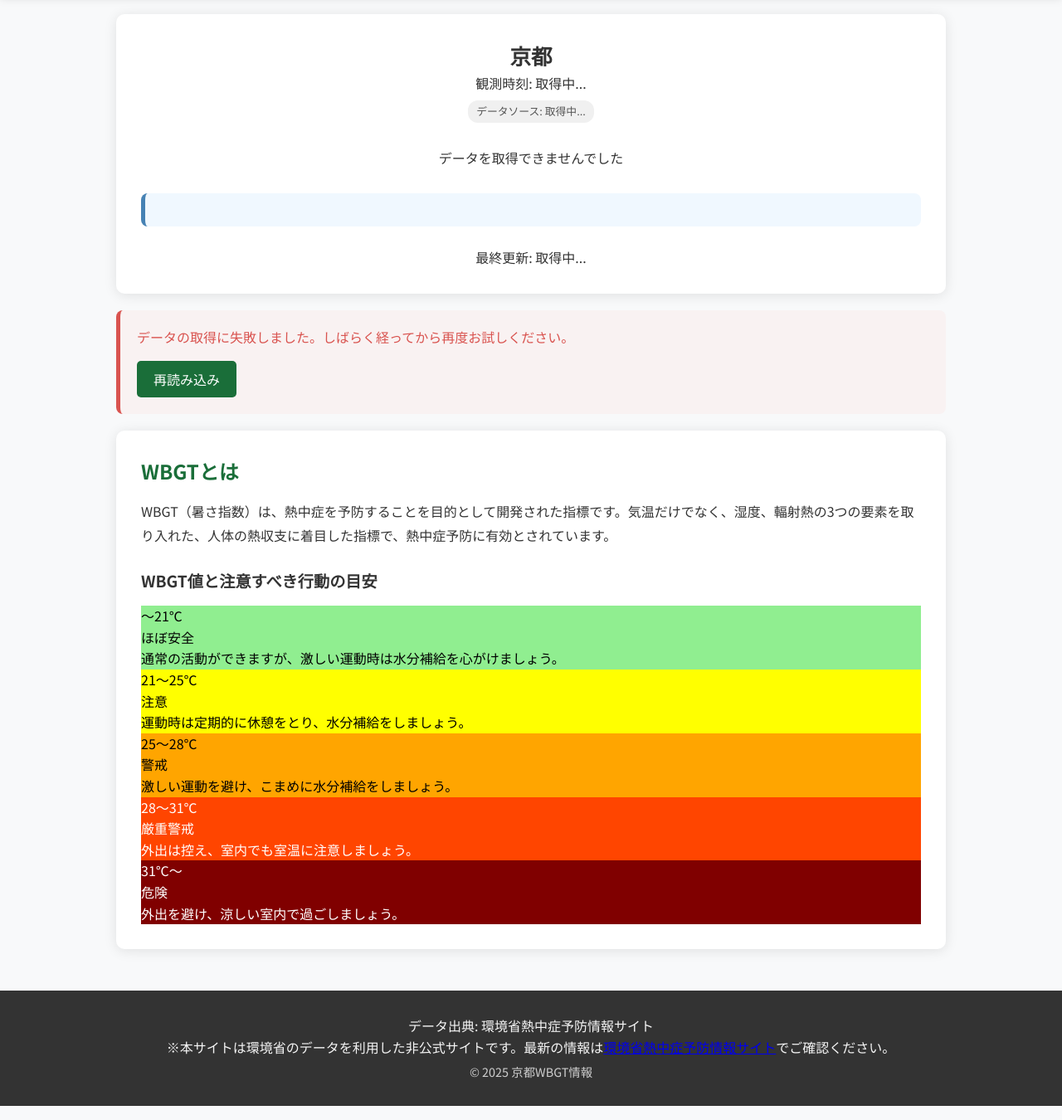
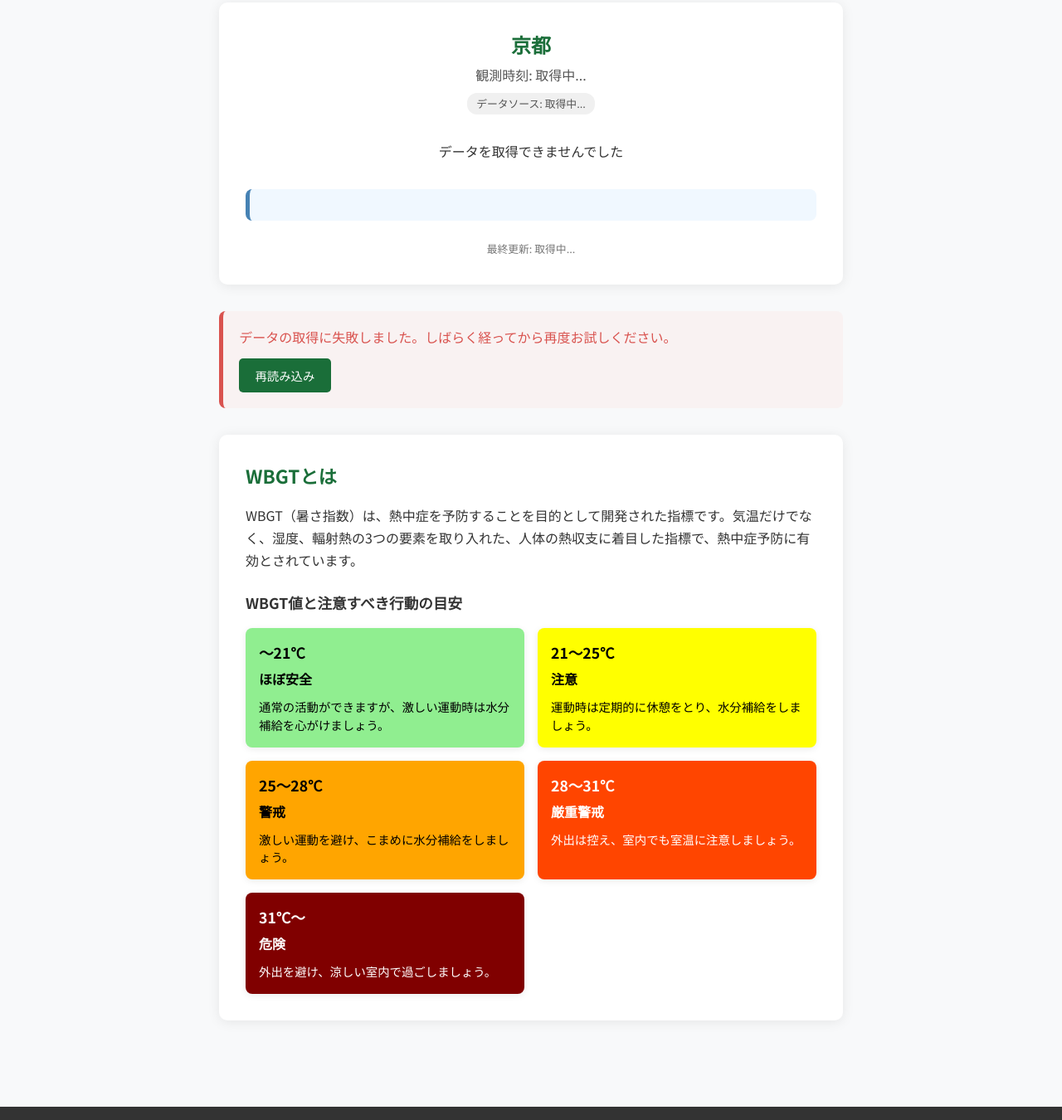
Before and after one commit to YamatoAgency/wbgt, a website: page index.html in a window 1280 px wide. Shown: the part 170-1520 px from the top of the page at 83% size. Drawn offline with Linux system fonts and the light colour scheme; no server answers.

Commit message:
Update style.css

```diff
--- a/css/style.css
+++ b/css/style.css
@@ -1,83 +1,81 @@
-/* 基本スタイル */
+/* ベーススタイル */
 * {
-  box-sizing: border-box;
   margin: 0;
   padding: 0;
+  box-sizing: border-box;
 }
 
 body {
-  font-family: 'Noto Sans JP', 'Helvetica Neue', Arial, sans-serif;
+  font-family: 'Noto Sans JP', sans-serif;
   line-height: 1.6;
   color: #333;
   background-color: #f8f9fa;
 }
 
-header, main, footer {
-  width: 100%;
-}
-
-.header-content, .footer-content, main > section {
-  max-width: 1000px;
-  margin: 0 auto;
-  padding: 20px;
-}
-
-h1, h2, h3 {
-  font-weight: 700;
-}
-
 /* ヘッダー */
 header {
-  background: linear-gradient(45deg, #1a4e89, #1a6e39);
+  background: linear-gradient(135deg, #1a4e89, #1a6e39);
   color: white;
-  padding: 40px 0;
   text-align: center;
+  padding: 2rem 1rem;
   box-shadow: 0 2px 10px rgba(0, 0, 0, 0.1);
 }
 
 h1 {
+  font-size: 2rem;
+  font-weight: 700;
   margin: 0;
-  font-size: 2rem;
 }
 
 .subtitle {
-  margin-top: 10px;
   font-size: 1rem;
   opacity: 0.9;
+  margin-top: 0.5rem;
+}
+
+/* メインコンテンツ */
+main {
+  max-width: 800px;
+  margin: 0 auto;
+  padding: 1.5rem;
+}
+
+section {
+  margin-bottom: 2rem;
 }
 
 /* WBGT表示コンテナ */
 .wbgt-container {
   background-color: white;
   border-radius: 10px;
-  padding: 30px;
-  margin: 20px auto;
-  box-shadow: 0 2px 15px rgba(0, 0, 0, 0.1);
+  padding: 2rem;
+  box-shadow: 0 2px 15px rgba(0, 0, 0, 0.08);
   text-align: center;
 }
 
 .location-info {
-  margin-bottom: 20px;
+  margin-bottom: 1.5rem;
 }
 
 .location {
-  font-size: 1.6rem;
+  font-size: 1.5rem;
   font-weight: 700;
+  color: #1a6e39;
 }
 
-.timestamp {
-  font-size: 0.9rem;
-  color: #666;
-  margin-top: 5px;
+.data-time {
+  font-size: 1rem;
+  color: #555;
+  margin-top: 0.3rem;
 }
 
 .data-source {
   display: inline-block;
   font-size: 0.8rem;
   background-color: #f0f0f0;
-  padding: 3px 10px;
+  padding: 0.2rem 0.7rem;
   border-radius: 12px;
-  margin-top: 8px;
+  margin-top: 0.5rem;
   color: #555;
 }
 
@@ -85,33 +83,32 @@ h1 {
   display: flex;
   flex-direction: column;
   align-items: center;
-  margin: 30px 0;
+  margin: 2rem 0;
 }
 
 .wbgt-value {
-  font-size: 5.5rem;
+  font-size: 5rem;
   font-weight: 700;
+  color: #1a6e39;
   line-height: 1;
-  margin: 20px 0;
-  color: #1a6e39;
+  margin: 1rem 0;
 }
 
 .wbgt-unit {
-  font-size: 2rem;
+  font-size: 1.8rem;
   vertical-align: super;
 }
 
 .level-container {
-  text-align: center;
-  margin: 15px 0;
+  margin: 1rem 0;
 }
 
 .wbgt-level {
   display: inline-block;
-  padding: 10px 30px;
-  border-radius: 30px;
+  padding: 0.6rem 1.5rem;
+  border-radius: 25px;
   font-weight: 700;
-  font-size: 1.3rem;
+  font-size: 1.2rem;
   box-shadow: 0 2px 5px rgba(0, 0, 0, 0.1);
 }
 
@@ -123,9 +120,9 @@ h1 {
 
 .advice {
   background-color: #f0f8ff;
-  padding: 20px;
+  padding: 1.2rem;
   border-radius: 8px;
-  margin: 25px 0;
+  margin: 1.5rem 0;
   border-left: 5px solid #4682b4;
   text-align: left;
 }
@@ -134,40 +131,25 @@ h1 {
   margin-top: 0;
   color: #4682b4;
   font-size: 1.1rem;
+  font-weight: 500;
 }
 
 .advice p {
-  margin-top: 10px;
-  font-size: 1rem;
+  margin-top: 0.6rem;
 }
 
-/* 予報セクション */
-.forecast-section {
-  background-color: white;
-  border-radius: 10px;
-  padding: 30px;
-  margin: 20px auto;
-  box-shadow: 0 2px 15px rgba(0, 0, 0, 0.1);
-}
-
-.forecast-section h2 {
-  margin-bottom: 20px;
-  color: #1a6e39;
-  font-size: 1.5rem;
-}
-
-.chart-container {
-  height: 350px;
-  margin: 20px 0;
+.update-info {
+  margin-top: 1.5rem;
+  font-size: 0.8rem;
+  color: #777;
 }
 
 /* エラーメッセージ */
 .error {
   color: #d9534f;
   background-color: #f9f2f2;
-  padding: 20px;
+  padding: 1.2rem;
   border-radius: 8px;
-  margin: 20px auto;
   border-left: 5px solid #d9534f;
 }
 
@@ -176,10 +158,10 @@ h1 {
   color: white;
   border: none;
   border-radius: 5px;
-  padding: 10px 20px;
-  font-size: 1rem;
+  padding: 0.6rem 1.2rem;
+  font-size: 0.9rem;
   cursor: pointer;
-  margin-top: 15px;
+  margin-top: 0.8rem;
   transition: background-color 0.2s;
 }
 
@@ -196,7 +178,7 @@ h1 {
   border-radius: 50%;
   border-top-color: #1a6e39;
   animation: spin 1s ease-in-out infinite;
-  margin: 20px auto;
+  margin: 1rem auto;
 }
 
 @keyframes spin {
@@ -207,104 +189,101 @@ h1 {
 .info-section {
   background-color: white;
   border-radius: 10px;
-  padding: 30px;
-  margin: 20px auto;
-  box-shadow: 0 2px 15px rgba(0, 0, 0, 0.1);
+  padding: 2rem;
+  box-shadow: 0 2px 15px rgba(0, 0, 0, 0.08);
 }
 
 .info-section h2 {
   color: #1a6e39;
-  margin-bottom: 15px;
-  font-size: 1.5rem;
+  font-size: 1.4rem;
+  margin-bottom: 1rem;
 }
 
 .info-section h3 {
-  margin: 25px 0 15px;
-  font-size: 1.2rem;
-  color: #333;
+  margin: 1.5rem 0 1rem;
+  font-size: 1.1rem;
 }
 
 .info-section p {
-  margin-bottom: 15px;
-  line-height: 1.8;
+  margin-bottom: 1rem;
+  line-height: 1.7;
 }
 
-/* WBGTレベル説明カード */
-.wbgt-levels-container {
-  display: flex;
-  flex-wrap: wrap;
-  gap: 15px;
-  margin-top: 20px;
+/* WBGT レベル表示 */
+.wbgt-levels {
+  display: grid;
+  grid-template-columns: repeat(auto-fit, minmax(220px, 1fr));
+  gap: 1rem;
+  margin-top: 1rem;
 }
 
-.wbgt-level-card {
-  flex: 1 1 200px;
-  padding: 15px;
+.level-item {
+  padding: 1rem;
   border-radius: 8px;
-  box-shadow: 0 2px 8px rgba(0, 0, 0, 0.1);
+  box-shadow: 0 2px 8px rgba(0, 0, 0, 0.08);
 }
 
-.level-header {
+.level-range {
   font-weight: 700;
-  font-size: 1.2rem;
-  margin-bottom: 5px;
+  font-size: 1.1rem;
+  margin-bottom: 0.3rem;
 }
 
-.level-title {
+.level-name {
   font-weight: 700;
-  margin-bottom: 10px;
+  margin-bottom: 0.6rem;
 }
 
-.level-advice {
+.level-desc {
   font-size: 0.9rem;
   line-height: 1.5;
 }
 
 /* フッター */
 footer {
+  text-align: center;
+  padding: 2rem 1rem;
   background-color: #333;
- color: #f5f5f5;
- padding: 30px 0;
- text-align: center;
- margin-top: 50px;
+  color: #eee;
+  margin-top: 3rem;
 }
 
-.footer-content {
- display: flex;
- flex-direction: column;
- gap: 10px;
+footer a {
+  color: #90ee90;
+  text-decoration: none;
+}
+
+footer a:hover {
+  text-decoration: underline;
+}
+
+.note {
+  font-size: 0.85rem;
+  margin: 0.8rem 0;
+  opacity: 0.8;
 }
 
 .copyright {
- margin-top: 5px;
- font-size: 0.9rem;
- opacity: 0.8;
-}
-
-.disclaimer {
   font-size: 0.8rem;
+  margin-top: 1rem;
   opacity: 0.6;
 }
 
 /* レスポンシブデザイン */
-@media (max-width: 768px) {
+@media (max-width: 600px) {
   h1 {
-   font-size: 1.6rem;
+    font-size: 1.5rem;
   }
 
   .wbgt-value {
     font-size: 4rem;
   }
 
- .chart-container {
-   height: 250px;
+  .wbgt-container, .info-section {
+    padding: 1.5rem;
   }
 
- .wbgt-levels-container {
-   flex-direction: column;
- }
-
- .wbgt-container, .forecast-section, .info-section {
-   padding: 20px;
+  .wbgt-levels {
+    grid-template-columns: 1fr;
   }
 }
```
Lines whose indentation alone changed are shown as unchanged.
